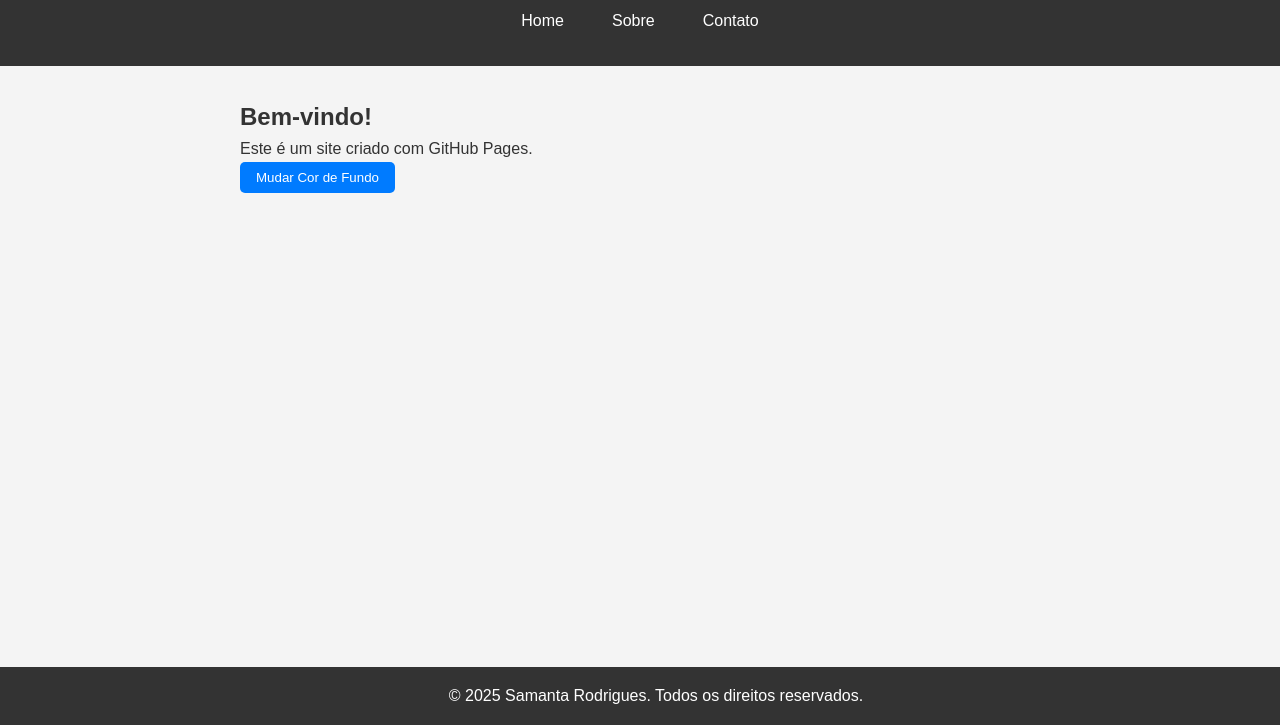
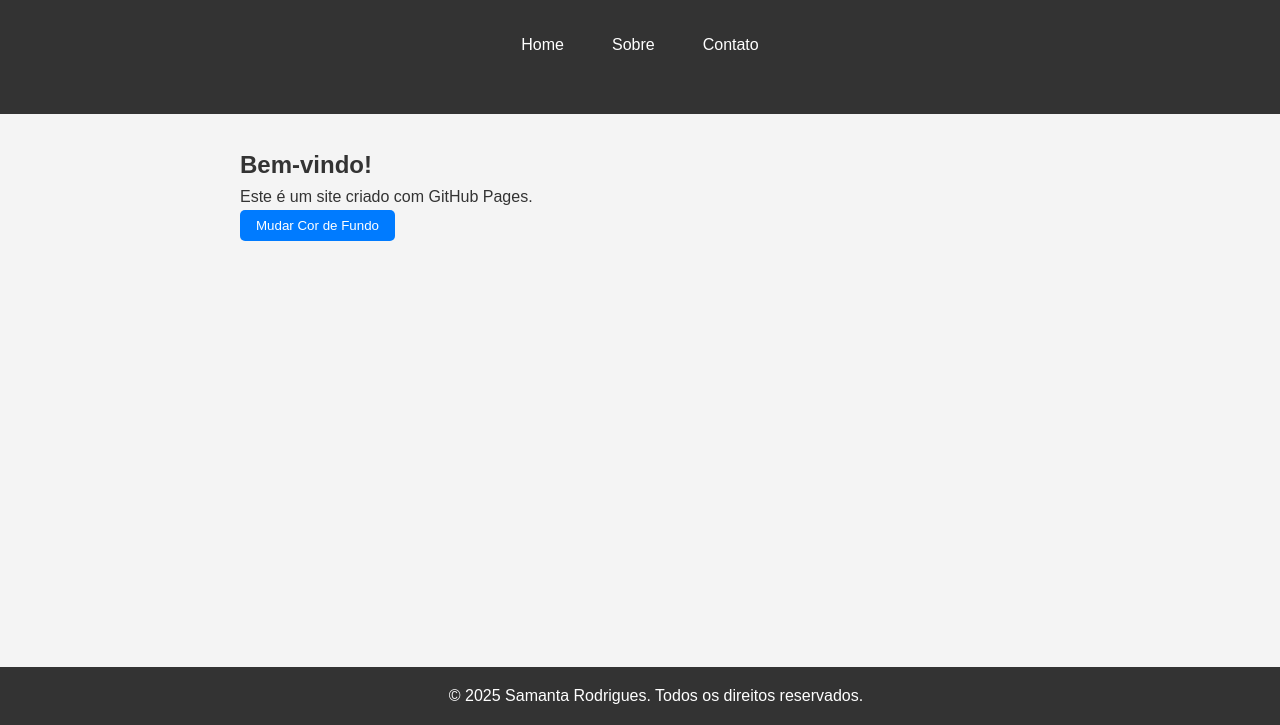
Before and after one commit to rodriguessamanta/Alexandria, a plain HTML site: page index.html in a window 1280 px wide. Shown: the part 75-800 px from the top of the page. Drawn offline with Linux system fonts and the light colour scheme; files that its build step writes are made by us from their sources; files whose address does not match are found by name.

Commit message:
Update style.css

```diff
--- a/css/style.css
+++ b/css/style.css
@@ -1,3 +1,46 @@
+body {
+    font-family: sans-serif;
+    margin: 0; /* Remove margens padrão do body */
+}
+
+nav {
+    background-color: #333; /* Cor de fundo do menu */
+    color: white; /* Cor do texto do menu */
+    padding: 10px;
+}
+
+nav ul {
+    list-style-type: none; /* Remove marcadores de lista */
+    margin: 0;
+    padding: 0;
+    overflow: hidden; /* Limpa o float */
+}
+
+nav li {
+    float: left; /* Itens do menu lado a lado */
+}
+
+nav li a {
+    display: block; /* Ocupa toda a área do <li> */
+    color: white;
+    text-align: center;
+    padding: 14px 16px;
+    text-decoration: none; /* Remove sublinhado dos links */
+}
+
+nav li a:hover {
+    background-color: #ddd; /* Cor de fundo quando passa o mouse */
+    color: black;
+}
+
+h1 {
+  color: #007bff; /* Cor azul para o título */
+}
+
+p {
+  line-height: 1.6; /* Espaçamento entre linhas para melhor leitura */
+}
+
 /* Estilo da galeria de portfólio */
 .galeria {
     padding: 2rem;
```
